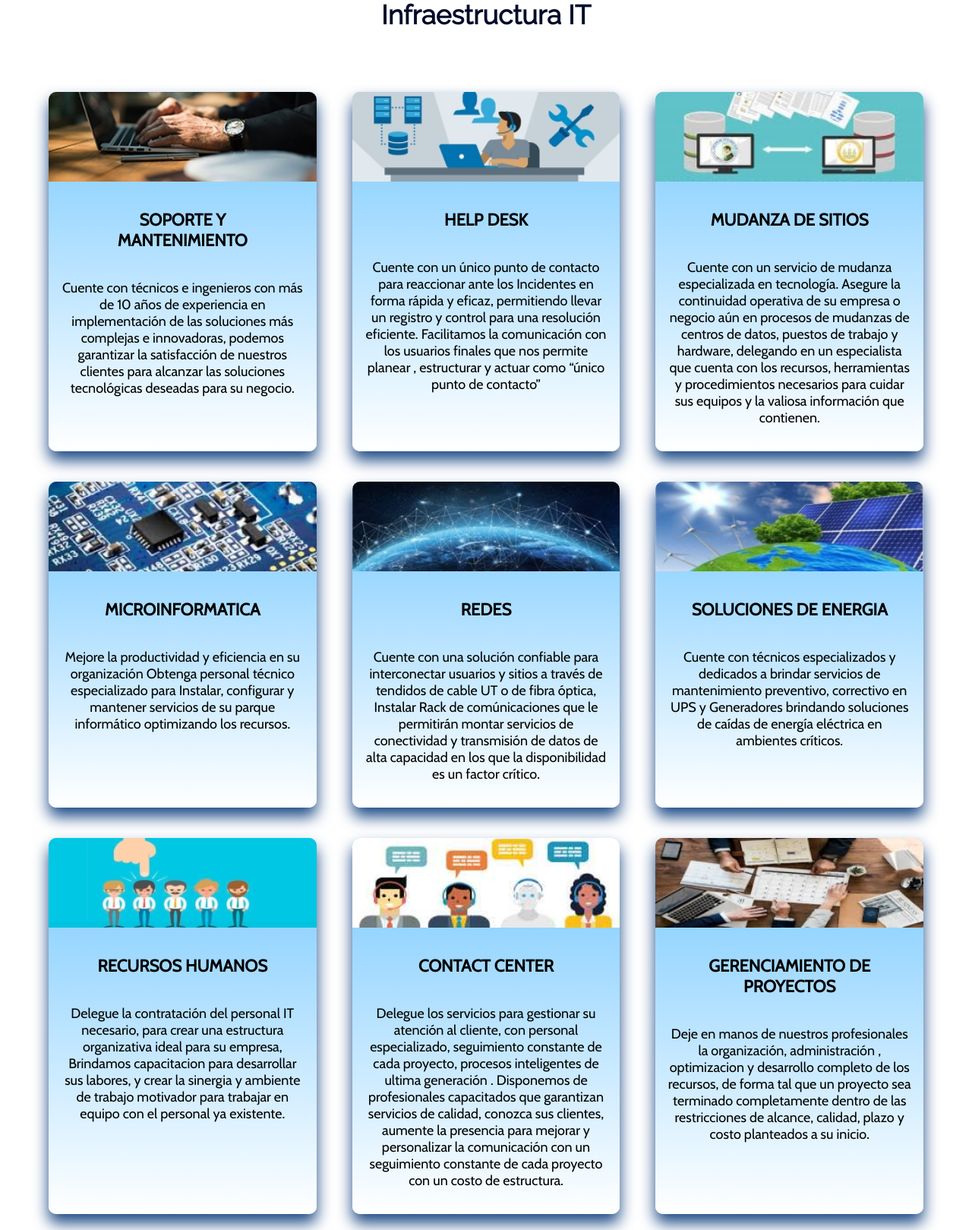
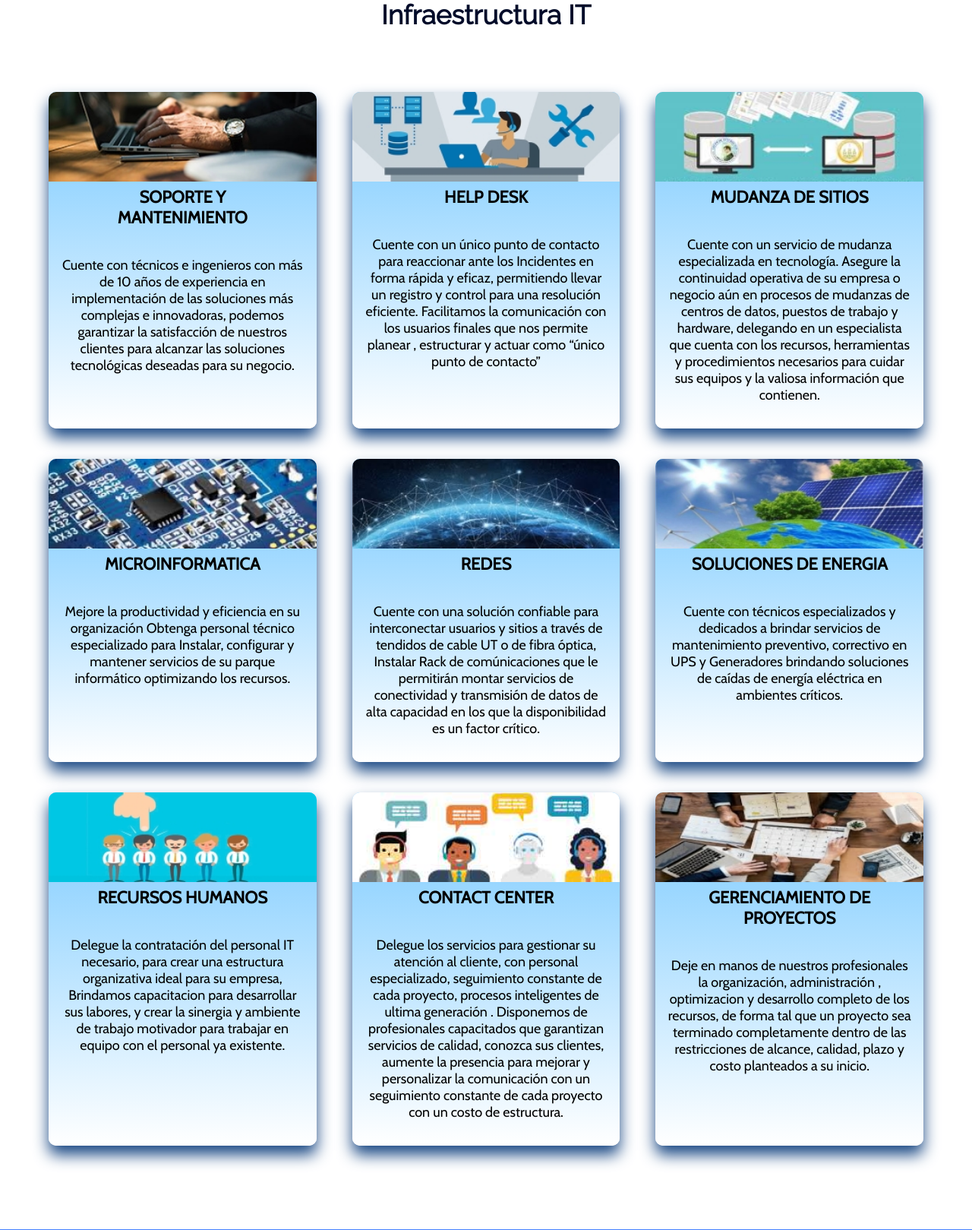
Before and after one commit to DevZeppelin/powersis, a PHP site: page / in a window 1280 px wide. Shown: the part 2421-4040 px from the top of the page at 76% size. Run offline with PHP 8.4, Linux system fonts and the light colour scheme.

Commit message:
margin top de servicios arreglado

```diff
--- a/estilos.css
+++ b/estilos.css
@@ -270,7 +270,7 @@ h3 {
     text-align: center;
     margin: 0;
     padding: 20px;
-    margin-top: 120px;
+    margin-top: 90px;
 }
 
 #servicios h6 {
```
